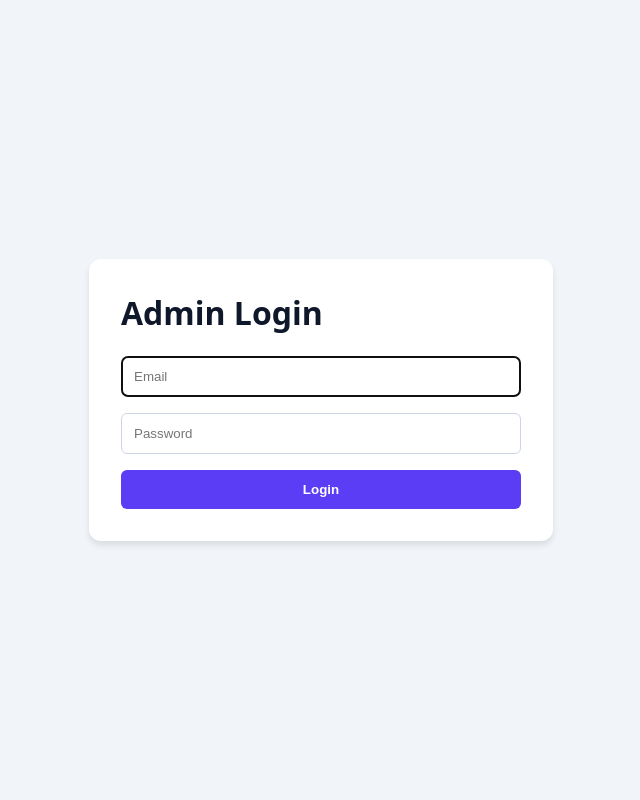
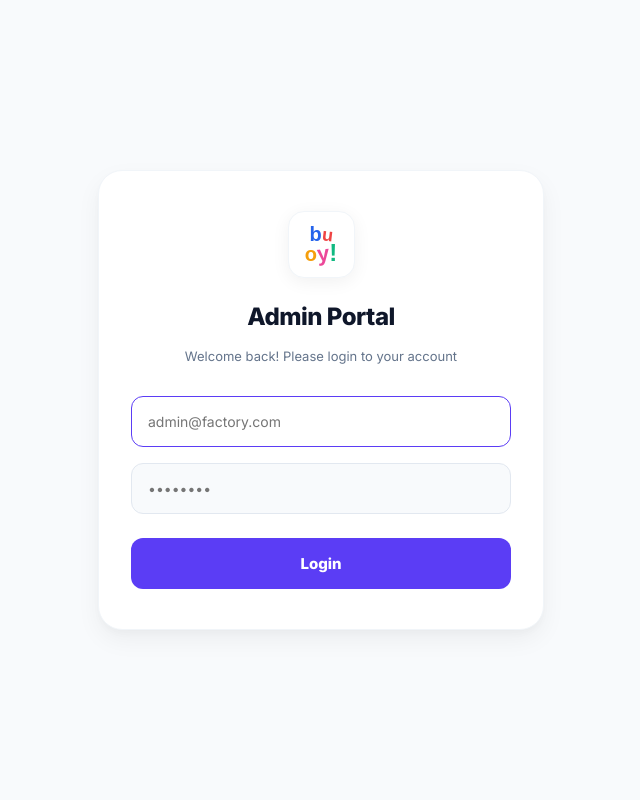
Before and after one commit to kavypatel03/buoy-erp-main, a Node server app: page /admin/login in a window 1280 px wide. Shown: the whole page, without its empty margins (319-959 px from the left). Run offline with Node 20, Linux system fonts and the light colour scheme.

Commit message:
Update admin panel UI with glassmorphism and Buoy logo

```diff
--- a/backend/views/login.ejs
+++ b/backend/views/login.ejs
@@ -3,25 +3,148 @@
 <head>
   <meta charset="UTF-8">
   <title>Admin Login - Buoy ERP</title>
+  <link href="https://fonts.googleapis.com/css2?family=Inter:wght@400;600;800;900&display=swap" rel="stylesheet">
   <style>
-    body { font-family: system-ui, sans-serif; background: #f1f5f9; display: flex; justify-content: center; align-items: center; height: 100vh; margin: 0; }
-    .card { background: white; padding: 2rem; border-radius: 12px; box-shadow: 0 4px 6px rgba(0,0,0,0.1); width: 100%; max-width: 400px; }
-    h1 { margin-top: 0; color: #0f172a; }
-    input { width: 100%; padding: 0.75rem; margin-bottom: 1rem; border: 1px solid #cbd5e1; border-radius: 6px; box-sizing: border-box; }
-    button { width: 100%; padding: 0.75rem; background: #5b3df5; color: white; border: none; border-radius: 6px; cursor: pointer; font-weight: bold; }
-    button:hover { background: #4a31cc; }
-    .error { color: #ef4444; margin-bottom: 1rem; font-size: 0.875rem; }
+    body {
+      font-family: 'Inter', sans-serif;
+      background: #f8fafc;
+      display: flex;
+      justify-content: center;
+      align-items: center;
+      height: 100vh;
+      margin: 0;
+    }
+    .card {
+      background: white;
+      padding: 2.5rem 2rem;
+      border-radius: 24px;
+      box-shadow: 0 10px 25px rgba(0,0,0,0.05), 0 4px 6px rgba(0,0,0,0.02);
+      width: 100%;
+      max-width: 380px;
+      border: 1px solid #f1f5f9;
+      display: flex;
+      flex-direction: column;
+      align-items: center;
+    }
+    .logo-container {
+      width: 65px;
+      height: 65px;
+      background: white;
+      border-radius: 16px;
+      border: 1.2px solid #F1F5F9;
+      box-shadow: 0 4px 18px rgba(0,0,0,0.06), -2px -2px 8px rgba(255,255,255,0.9);
+      display: flex;
+      flex-direction: column;
+      justify-content: center;
+      align-items: center;
+      margin-bottom: 1.5rem;
+      line-height: 0.85;
+    }
+    .logo-row {
+      display: flex;
+      align-items: baseline;
+    }
+    .logo-char {
+      font-family: Arial, sans-serif;
+      font-weight: 900;
+      font-size: 20px;
+    }
+    .char-b { color: #2563EB; font-size: 20px; }
+    .char-u { color: #EF4444; font-size: 18px; transform: rotate(6.8deg); }
+    .char-o { color: #F59E0B; font-size: 20px; }
+    .char-y { color: #EC4899; font-size: 22px; transform: rotate(-5.7deg); }
+    .char-exc { color: #10B981; font-size: 24px; }
+
+    h1 {
+      margin-top: 0;
+      margin-bottom: 0.25rem;
+      color: #0f172a;
+      font-weight: 800;
+      font-size: 24px;
+      letter-spacing: -0.5px;
+    }
+    p.subtitle {
+      color: #64748B;
+      font-size: 13px;
+      margin-bottom: 2rem;
+      text-align: center;
+    }
+
+    input {
+      width: 100%;
+      padding: 1rem;
+      margin-bottom: 1rem;
+      border: 1.5px solid #e2e8f0;
+      border-radius: 12px;
+      box-sizing: border-box;
+      font-family: 'Inter', sans-serif;
+      font-size: 14px;
+      color: #0f172a;
+      transition: border-color 0.2s;
+      background: #f8fafc;
+    }
+    input:focus {
+      outline: none;
+      border-color: #5b3df5;
+      background: white;
+    }
+
+    button {
+      width: 100%;
+      padding: 1rem;
+      background: #5b3df5;
+      color: white;
+      border: none;
+      border-radius: 12px;
+      cursor: pointer;
+      font-weight: 700;
+      font-size: 15px;
+      font-family: 'Inter', sans-serif;
+      transition: opacity 0.2s;
+      margin-top: 0.5rem;
+    }
+    button:hover {
+      opacity: 0.9;
+    }
+    .error {
+      color: #ef4444;
+      margin-bottom: 1rem;
+      font-size: 0.875rem;
+      background: #fee2e2;
+      padding: 0.75rem;
+      border-radius: 8px;
+      width: 100%;
+      box-sizing: border-box;
+      text-align: center;
+      font-weight: 600;
+    }
+    form { width: 100%; }
   </style>
 </head>
 <body>
   <div class="card">
-    <h1>Admin Login</h1>
+    <div class="logo-container">
+      <div class="logo-row">
+        <span class="logo-char char-b">b</span>
+        <span class="logo-char char-u">u</span>
+      </div>
+      <div class="logo-row">
+        <span class="logo-char char-o">o</span>
+        <span class="logo-char char-y">y</span>
+        <span class="logo-char char-exc">!</span>
+      </div>
+    </div>
+
+    <h1>Admin Portal</h1>
+    <p class="subtitle">Welcome back! Please login to your account</p>
+
     <% if (error) { %>
       <div class="error"><%= error %></div>
     <% } %>
+
     <form action="/admin/login" method="POST">
-      <input type="email" name="email" placeholder="Email" required autofocus>
-      <input type="password" name="password" placeholder="Password" required>
+      <input type="email" name="email" placeholder="admin@factory.com" required autofocus>
+      <input type="password" name="password" placeholder="••••••••" required>
       <button type="submit">Login</button>
     </form>
   </div>
```
Also changed, not shown: backend/views/dashboard.ejs (+124 -15 lines).
